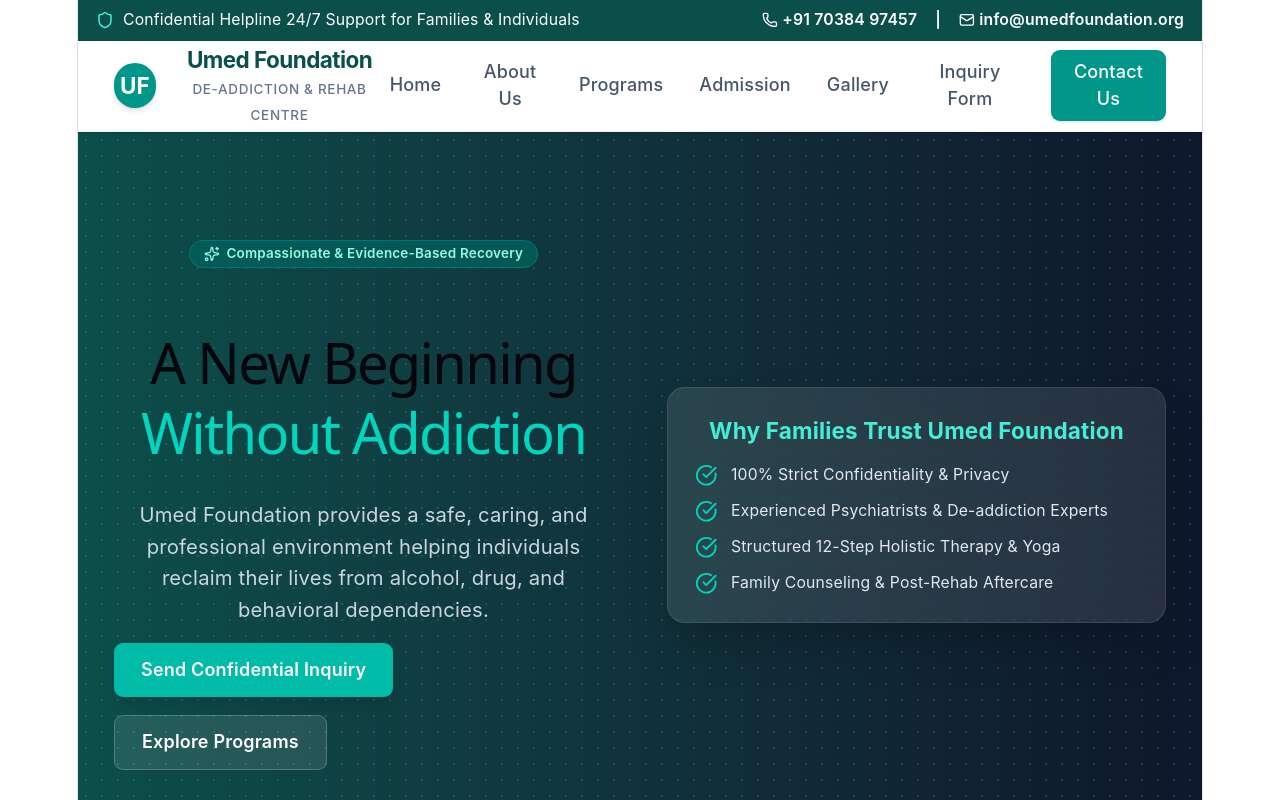
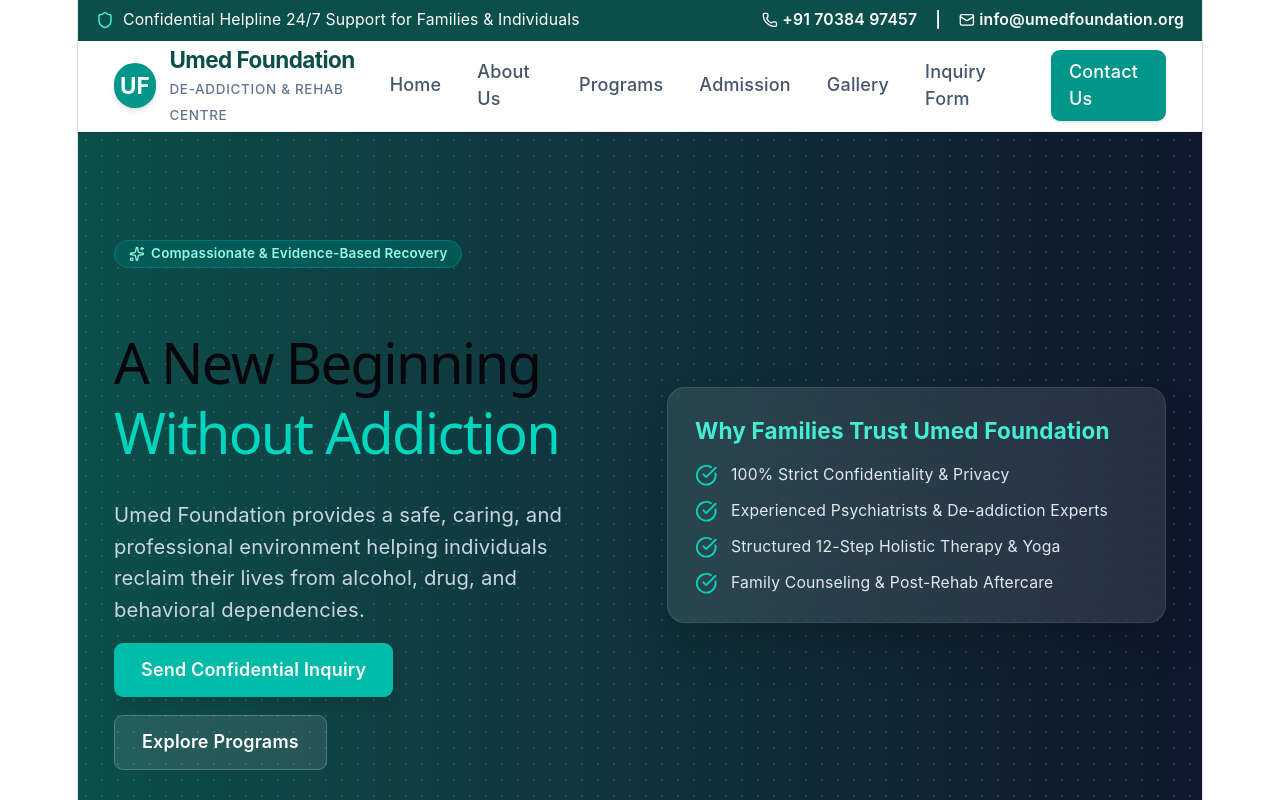
Before and after one commit to umeddeaddiction/umed-website, a React (Vite) app: page / in a window 1280 px wide. Shown: the top 800 px of the page. Built offline with nearby package versions, Linux system fonts and the light colour scheme.

Commit message:
Change text alignment from center to left

```diff
--- a/src/index.css
+++ b/src/index.css
@@ -60,7 +60,7 @@ body {
   width: 1126px;
   max-width: 100%;
   margin: 0 auto;
-  text-align: center;
+  text-align: left; /* <-- Change from center to left */
   border-inline: 1px solid var(--border);
   min-height: 100svh;
   display: flex;
```
